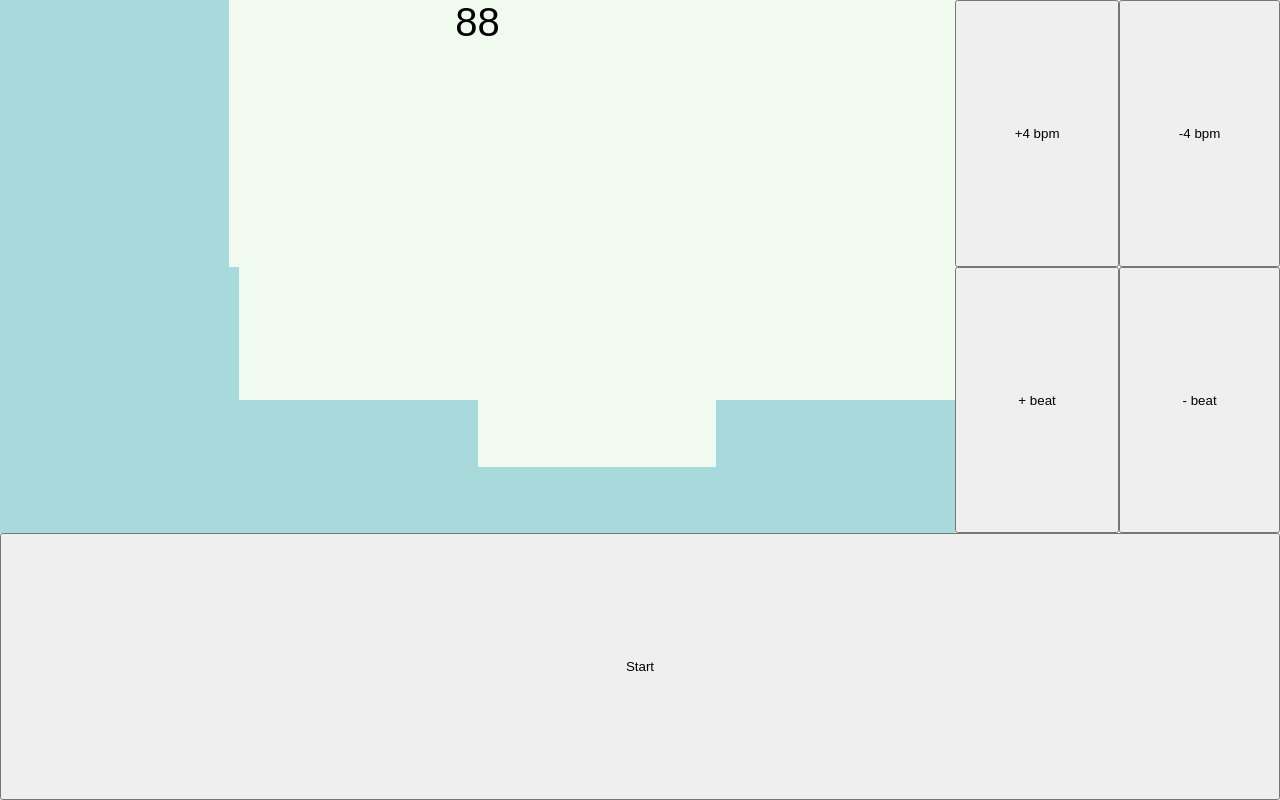
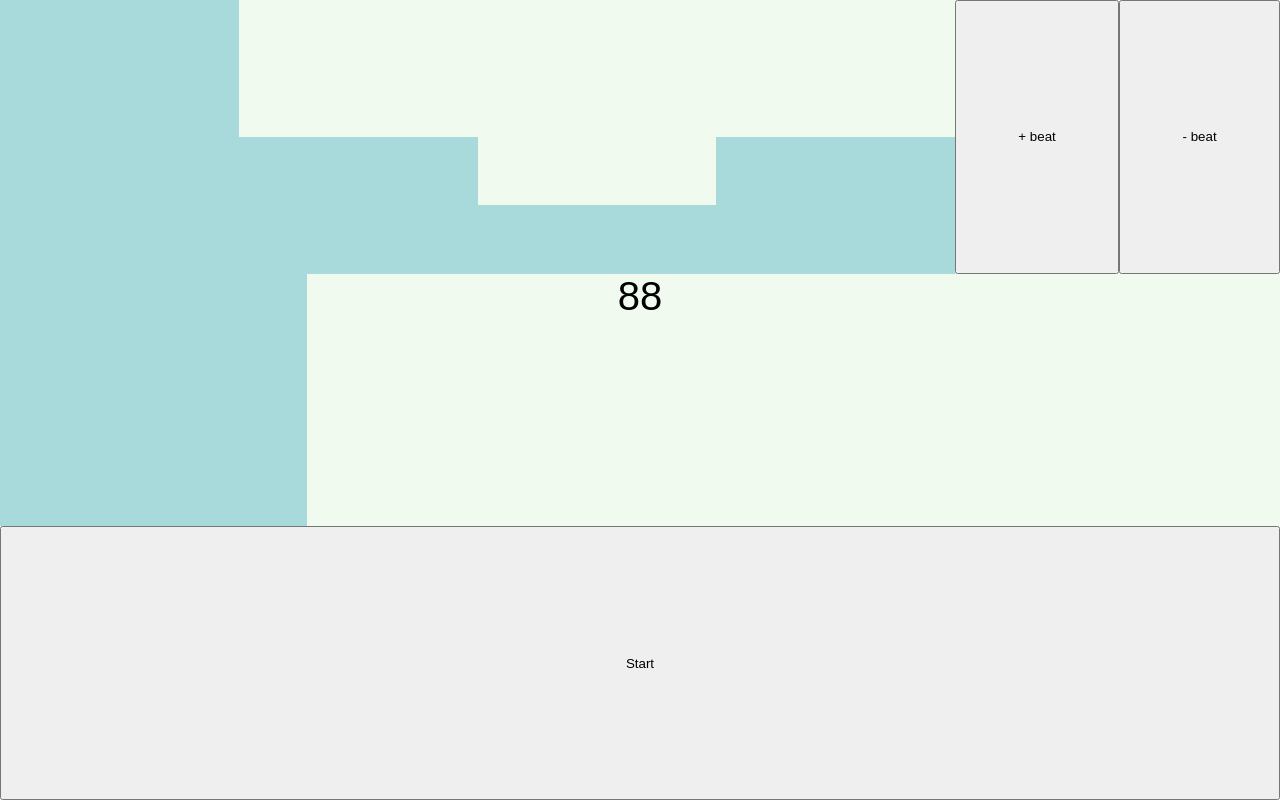
Before and after one commit to willthefirst/metronome, a React (Create React App) app: page / in a window 1280 px wide. Built offline with nearby package versions, Linux system fonts and the light colour scheme.

Commit message:
moved things around

```diff
--- a/src/Metronome/BPM.tsx
+++ b/src/Metronome/BPM.tsx
@@ -35,17 +35,6 @@ function BPM({ className, value, min, max, handleChange }: BPMProps) {
 					ariaLabelForHandle='bpm-slider'
 				/>
 			</div>
-			<div className={cx(layout.flexCenter, layout.right)}>
-				<button
-					aria-label='increase-4-bpm'
-					onClick={() => handleChange(keepInRange(value + 4, min, max))}
-				>
-					+4 bpm
-				</button>
-				<button aria-label='decrease-4-bpm' onClick={() => handleChange(keepInRange(value - 4, min, max))}>
-					-4 bpm
-				</button>
-			</div>
 		</div>
 	);
 }
--- a/src/Metronome/index.tsx
+++ b/src/Metronome/index.tsx
@@ -66,8 +66,8 @@ async function setupSamples(audioContext: AudioContext): Promise<AudioBuffer[]>
 	);
 	return audioBuffers;
 }
+const loadSamples = async () => {
 
-const loadSamples = async () => {
 	audioCtx = createContext();
 	audioBuffers = await setupSamples(audioCtx);
 };
@@ -157,8 +157,8 @@ function Metronome() {
 					createAudioCtx: createContext
 				}}
 			>
+				<Conductor beats={beats} currentBeat={currentBeat} setBeats={setBeats} />
 				<BPM value={bpm} min={40} max={240} handleChange={setBPM} />
-				<Conductor beats={beats} currentBeat={currentBeat} setBeats={setBeats} />
 				<PlayButton isPlaying={isPlaying} handleToggle={handlePlayToggle} />
 			</AudioProvider>
 		</div>
```
